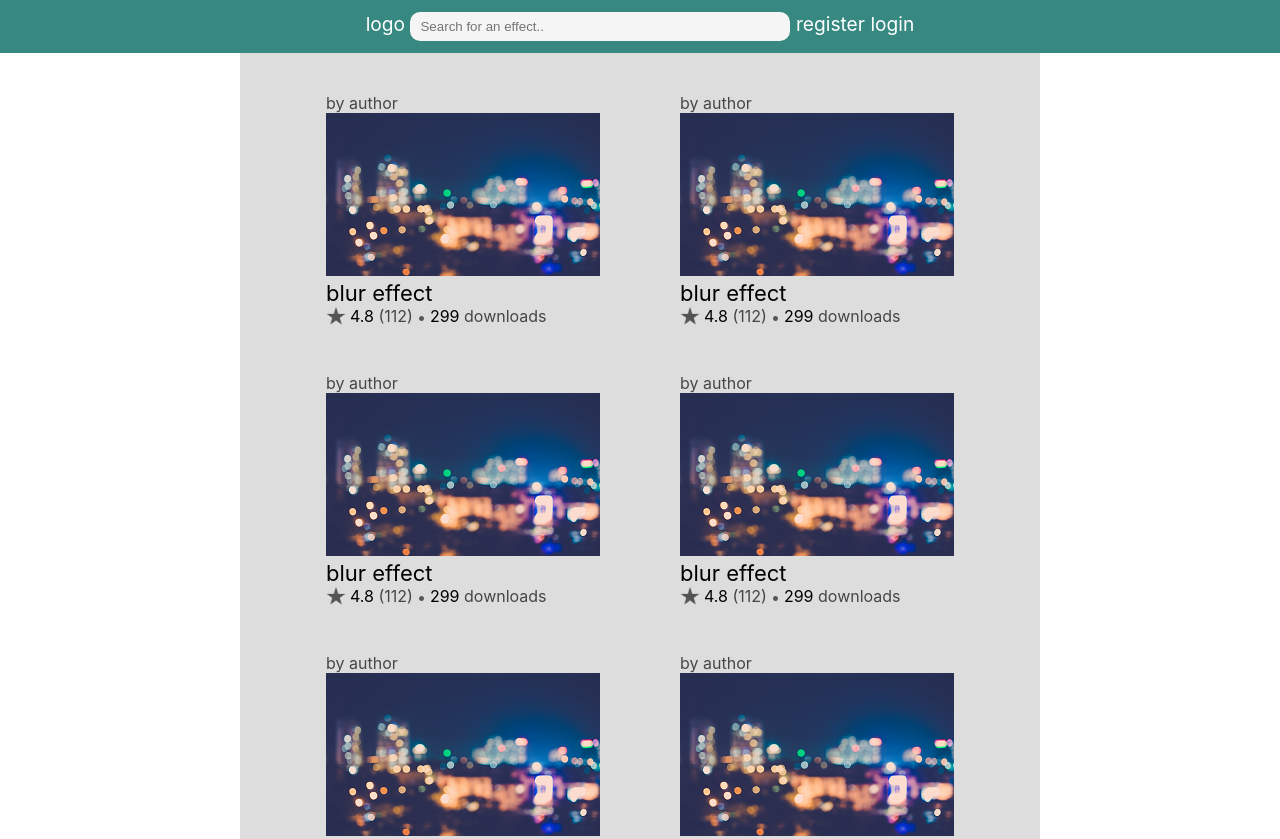
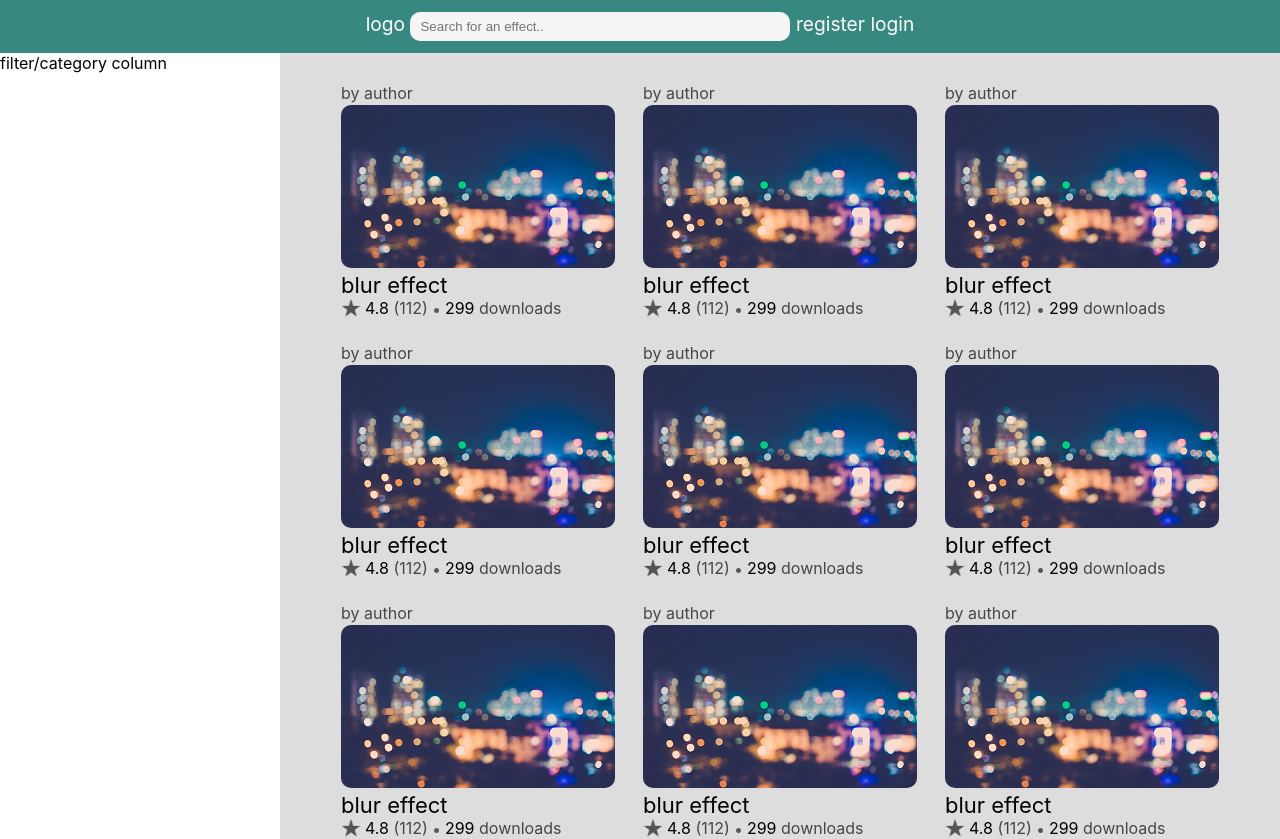
Before and after one commit to B-Evans99/customeffects, a React (Create React App) app in the folder custome/: page / in a window 1280 px wide. Shown: the top 839 px of the page. Built offline with nearby package versions, Linux system fonts and the light colour scheme.

Commit message:
(App.cs/.js, card.js, index.css) start implementing initial page layout

```diff
--- a/custome/src/App.css
+++ b/custome/src/App.css
@@ -6,20 +6,56 @@
   text-align: center;
 }
 
+.filterBox{
+  position: absolute;
+  left: 0;
+  display: flex;
+}
+
 .cardBox {
   display: flex;
-  max-width: 800px;
-  margin: auto;
+  position: absolute;
+  right: 0;
+  max-width: 1000px;
   flex-wrap: wrap;
   background: #ddd;
   justify-content: center;
+  padding-bottom: 60px;
 }
 
 .Card {
   height: 200px;
   min-width: 200px;
-  margin: 20px;
-  padding: 20px;
+  padding: 30px 14px;
+}
+
+.cardImg{
+  border-radius: 10px;
+}
+
+.cardAuthorName {
+  color: #464646;
+  padding-bottom: 2px;
+}
+
+.cardEffectName {
+  font-size: 22px;
+}
+
+.cardText {
+  display: flex;
+  align-items: center;
+}
+
+.cardRatingTotal, .cardDownloadText {
+  color: #464646;
+}
+
+.cardDotImg {
+  /*top right bottom left*/
+  /*top right/left bottom*/
+  padding: 4px 6px 0px;
+
 }
 
 .searchBar {
--- a/custome/src/App.js
+++ b/custome/src/App.js
@@ -5,11 +5,14 @@ import logo from "./logo.svg";
 import "./App.css";
 
 function App() {
-  let [effects, setEffects] = useState([1, 2, 3, 4, 5, 6, 7, 8, 9, 10]);
+  let [effects, setEffects] = useState([1, 2, 3, 4, 5, 6, 7, 8, 9, 10, 11, 12]);
 
   return (
     <div className="App">
       <Header></Header>
+      <div className="filterBox">
+        filter/category column
+      </div>
       <div className="cardBox">
         {effects.map(effect => {
           return <Card></Card>;
--- a/custome/src/components/card.js
+++ b/custome/src/components/card.js
@@ -2,6 +2,7 @@ import React from 'react';
 import blur from "../images/blur.png";
 import star from "../images/star.png";
 import dot from "../images/dot.png";
+import "../App.css";
 
 let ratingAverage = 4.8;
 let ratingTotal = 112;
@@ -12,14 +13,14 @@ let effectName = "blur effect";
 function Card() {
   return (
     <div className="Card" >
-      <div className="cardAuthorName" style={{color:"#464646"}}>by {authorName}</div>
+      <div className="cardAuthorName">by {authorName}</div>
       <img src= {blur} className="cardImg" alt="blur" />
-      <div style={{fontSize: "22px"}} className="cardEffectName">{effectName}</div>
-      <div className="cardText" style={{display:"flex", alignItems:"center"}}>
-        <img style={{paddingRight:"4px"}} src={star} className="starImg" alt="star" width={20}/>
-        <span className="cardRatingText">{ratingAverage} <span style={{color:"#464646"}} className="cardRatingTotal">({ratingTotal})</span></span>
-        <img style={{paddingTop: "4px", paddingRight: "6px", paddingLeft: "6px"}} src={dot} className="cardDotImg" alt="." width={5}/>
-        <span className="cardDownloadLine">{downloadTotal} <span style={{color:"#464646"}} className="cardDownloadText">downloads</span></span>
+      <div className="cardEffectName">{effectName}</div>
+      <div className="cardText" >
+        <img src={star} style= {{paddingRight: "4px"}} className="cardStarImg" alt="star" width={20}/>
+        <span className="cardRatingText">{ratingAverage} <span className="cardRatingTotal">({ratingTotal})</span></span>
+        <img src={dot} className="cardDotImg" alt="." width={5}/>
+        <span className="cardDownloadLine">{downloadTotal} <span className="cardDownloadText">downloads</span></span>
       </div>
     </div>
   );
--- a/custome/src/index.css
+++ b/custome/src/index.css
@@ -12,6 +12,7 @@ body {
     sans-serif;
   -webkit-font-smoothing: antialiased;
   -moz-osx-font-smoothing: grayscale;
+  -webkit-overflow-scrolling: touch;
 }
 
 code {
```
